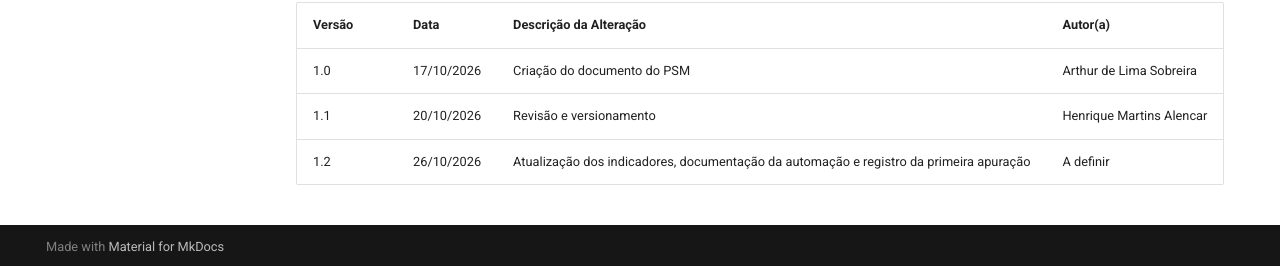
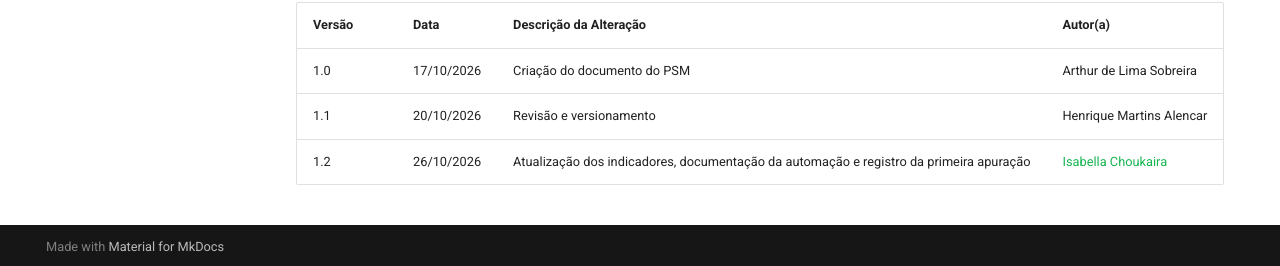
Before and after one commit to FCTE-Qualidade-de-Software-1/2026-2_T02_RADIA_PERLMAN, an MkDocs documentation site: the page built from docs/fase2/gestao-psm.md, in a window 1280 px wide and 900 px high, scrolled down 5016 px. Shown: the part 631-897 px from the top of the window. Built offline with MkDocs 1.6.1 and Material for MkDocs 9.7.7, drawn with Linux system fonts in a browser that asks for light colours.

Commit message:
docs: atualiza historico PSM/CID

```diff
--- a/docs/fase2/gestao-psm.md
+++ b/docs/fase2/gestao-psm.md
@@ -185,4 +185,4 @@ Para a avaliação da Agência Virtual da Neoenergia Brasília, será utilizado
 |---|---|---|---|
 | 1.0 | 17/10/2026 | Criação do documento do PSM | Arthur de Lima Sobreira |
 | 1.1 | 20/10/2026 | Revisão e versionamento | Henrique Martins Alencar |
-| 1.2 | 26/10/2026 | Atualização dos indicadores, documentação da automação e registro da primeira apuração | A definir |
+| 1.2 | 26/10/2026 | Atualização dos indicadores, documentação da automação e registro da primeira apuração | [Isabella Choukaira](https://github.com/isabellachoukaira) |
```
